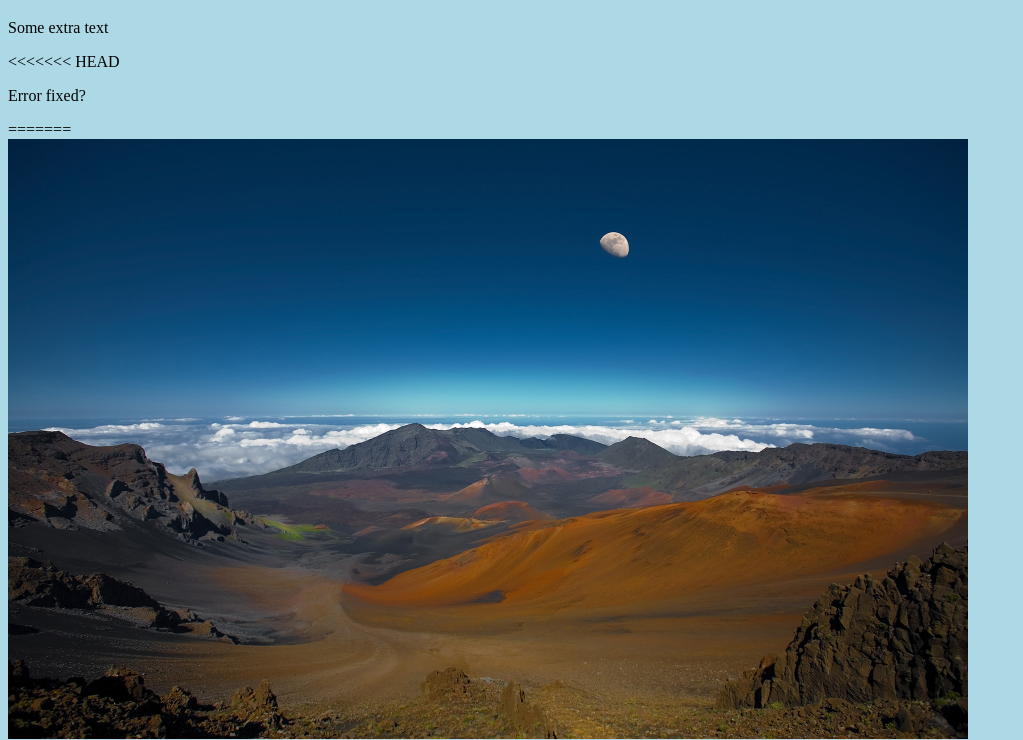
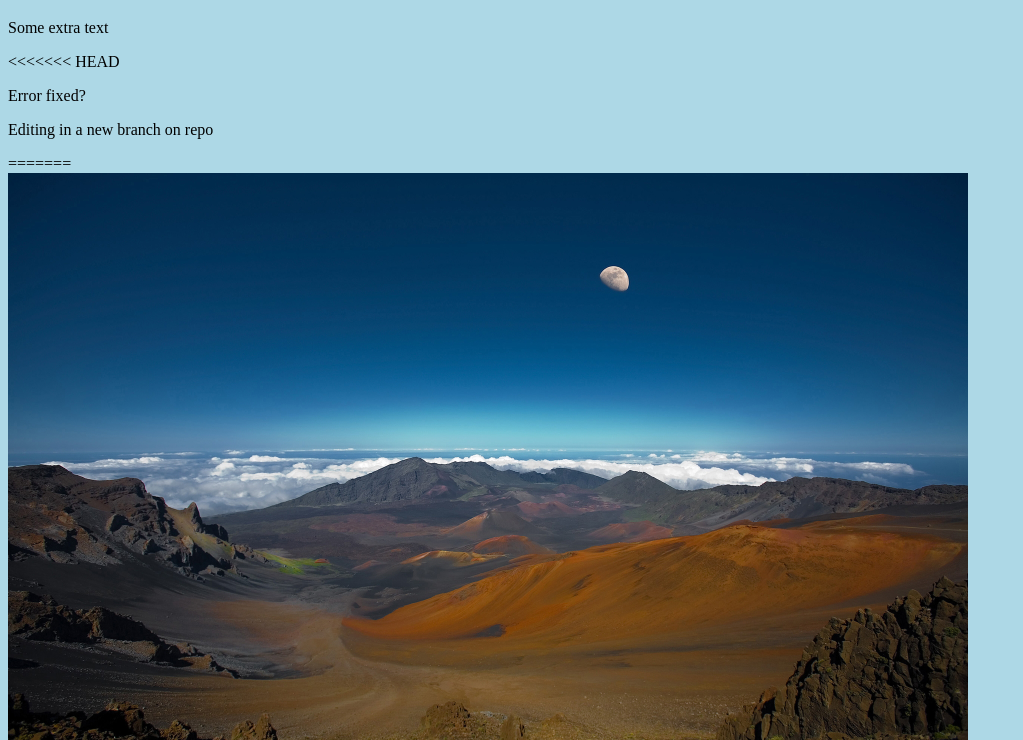
Before and after one commit to Josephzal/git_practice, a plain HTML site: page index.html in a window 1280 px wide. Shown: the part 61-801 px from the top of the page, without its empty margins (0-1023 px from the left). Drawn offline with Linux system fonts and the light colour scheme.

Commit message:
Update index.html
Added new paragraph about editing in branches

```diff
--- a/index.html
+++ b/index.html
@@ -13,6 +13,7 @@
     <p>Some extra text</p>
 <<<<<<< HEAD
     <p>Error fixed?</p>
+    <p>Editing in a new branch on repo</p>
 
 =======
 
```
